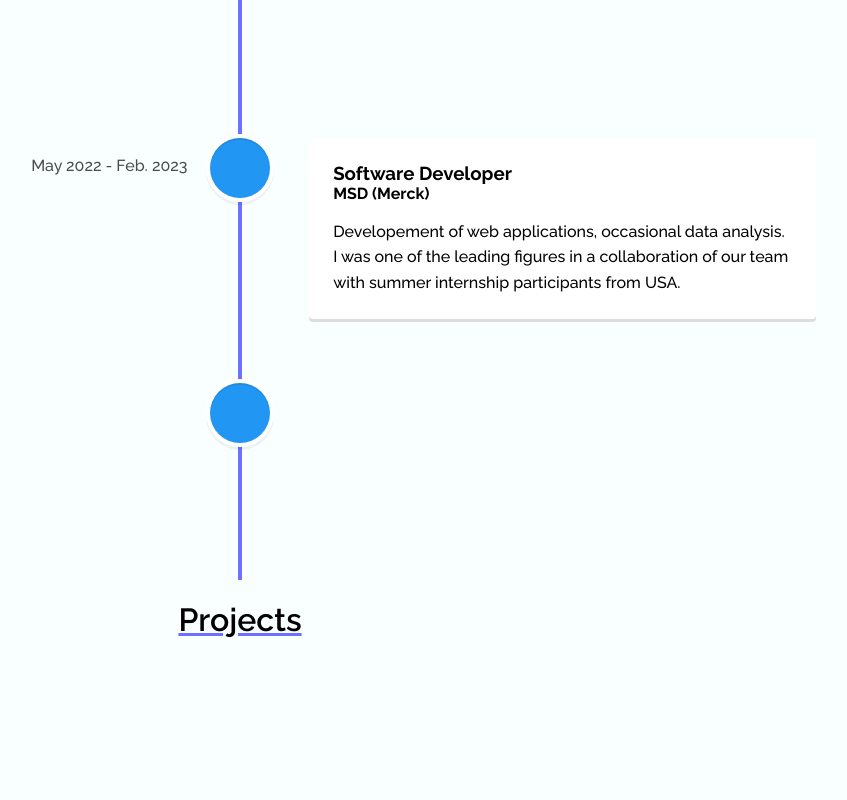
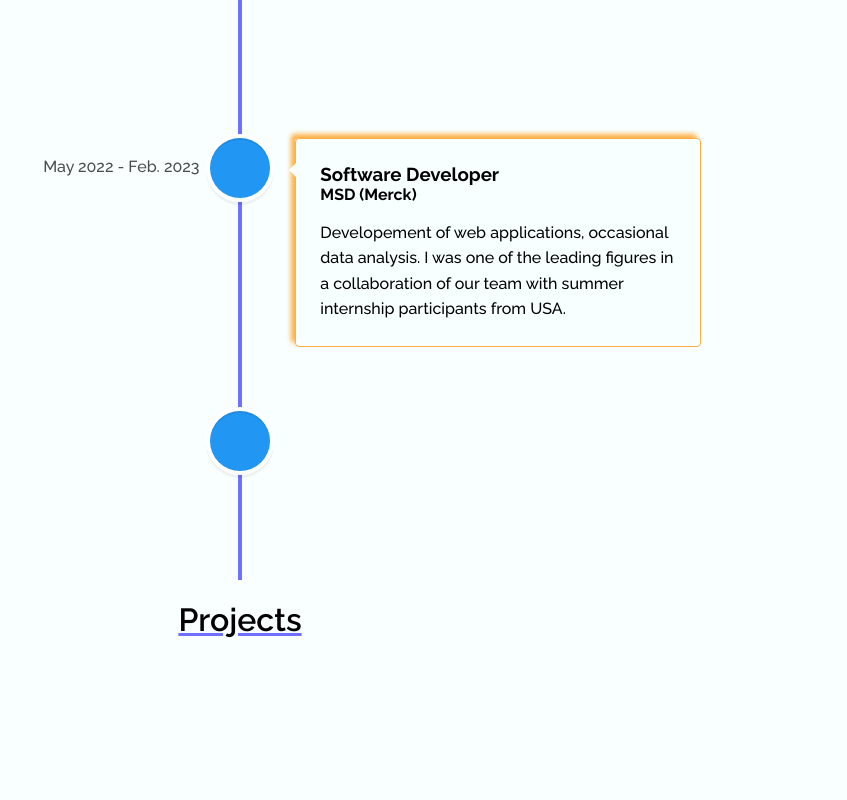
Before and after one commit to JakubSapko/JakubSapko.github.io, a React (Vite) app: page / in a window 1280 px wide. Shown: the part 2620-3420 px from the top of the page, without its empty margins (400-1247 px from the left). Built offline with nearby package versions, Linux system fonts and the light colour scheme.

Commit message:
fix: styling fix for timeline elements

```diff
--- a/src/Sections/Timeline/Timeline.tsx
+++ b/src/Sections/Timeline/Timeline.tsx
@@ -39,6 +39,7 @@ export const Timeline = () => {
                         </p>
                     </VerticalTimelineElement>
                     <VerticalTimelineElement
+                        textClassName="timeline-text-even"
                         className="vertical-timeline-element--work"
                         date="May 2022 - Feb. 2023"
                         iconStyle={{
@@ -60,6 +61,7 @@ export const Timeline = () => {
                         </p>
                     </VerticalTimelineElement>
                     <VerticalTimelineElement
+                        textClassName="timeline-text-odd"
                         className="vertical-timeline-element--work"
                         date="Nov. 2021 - May 2022"
                         iconStyle={{
@@ -81,6 +83,7 @@ export const Timeline = () => {
                         </p>
                     </VerticalTimelineElement>
                     <VerticalTimelineElement
+                        textClassName="timeline-text-even"
                         className="vertical-timeline-element--work"
                         date="Sep. 2021"
                         iconStyle={{
@@ -102,6 +105,7 @@ export const Timeline = () => {
                         </p>
                     </VerticalTimelineElement>
                     <VerticalTimelineElement
+                        textClassName="timeline-text-odd"
                         className="vertical-timeline-element--education"
                         date="2019-2021"
                         iconStyle={{
@@ -124,6 +128,7 @@ export const Timeline = () => {
                         </p>
                     </VerticalTimelineElement>
                     <VerticalTimelineElement
+                        textClassName="timeline-text-even"
                         className="vertical-timeline-element--education"
                         date="2019-2022"
                         iconStyle={{
@@ -150,6 +155,7 @@ export const Timeline = () => {
                         </p>
                     </VerticalTimelineElement>
                     <VerticalTimelineElement
+                        textClassName="timeline-text-odd"
                         className="vertical-timeline-element--education"
                         date="2019"
                         iconStyle={{
--- a/src/Sections/Timeline/timeline.scss
+++ b/src/Sections/Timeline/timeline.scss
@@ -1,4 +1,18 @@
 .timeline-container {
     max-height: 90%;
+    max-width: 80%;
     overflow-y: auto;
+    margin: auto;
 }
+
+.timeline-text-odd {
+    color: var(--color-txt);
+    background-color: var(--color-bg);
+    border: 1px solid var(--color-selection);
+    box-shadow: 0.25rem 0.25rem 5px var(--color-selection);
+}
+
+.timeline-text-even {
+    @extend .timeline-text-odd;
+    box-shadow: -0.25rem -0.25rem 5px var(--color-selection);
+}
```
